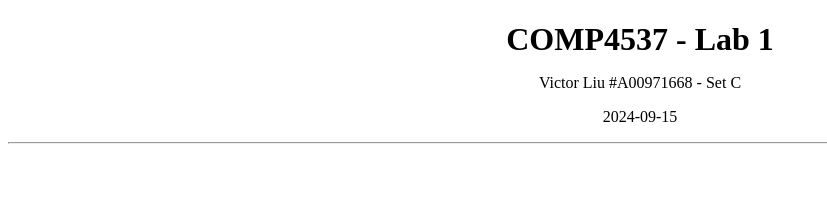
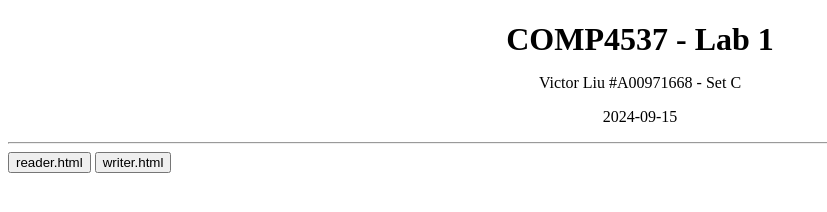
Before and after one commit to VS-LIU/4537, a website: page Lab1/index.html in a window 1280 px wide. Shown: the whole page, without its empty margins (0-827 px from the left). Drawn offline with Linux system fonts and the light colour scheme; files that its build step writes are made by us from their sources.

Commit message:
Add navigation

```diff
--- a/Lab1/index.html
+++ b/Lab1/index.html
@@ -27,11 +27,19 @@ index.html
         </div>
         <hr>
     </header>
+    <main>
+        <nav>
+            <div>
+                <button onclick="window.location.href = './reader.html';">reader.html</button>
+                <button onclick="window.location.href = './writer.html';">writer.html</button>
+            </div>
+        </nav>
 
+    </main>
+    <script src="./js/script.js"></script>
+    <footer>
 
-    <script src="./js/script.js"></script>
-
-
+    </footer>
 </body>
 
 </html>
```
Also changed, not shown: Lab1/reader.html (+5 -1 lines), Lab1/writer.html (+3 -3 lines).
